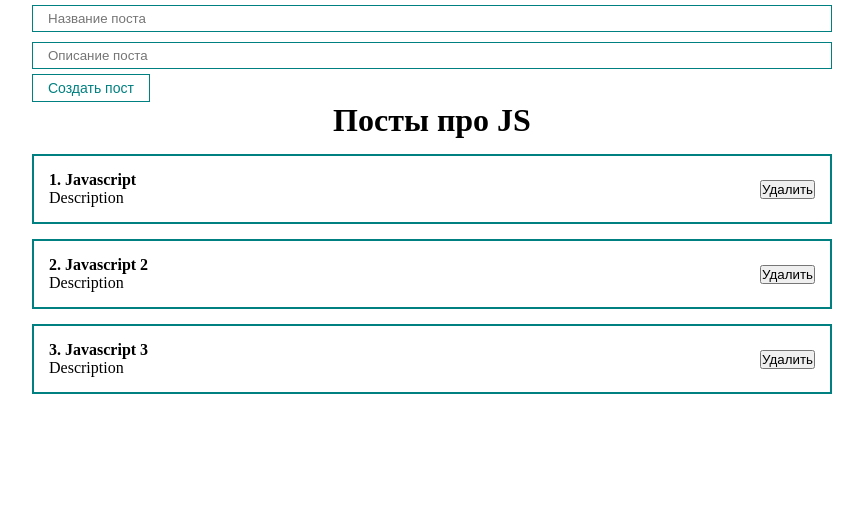
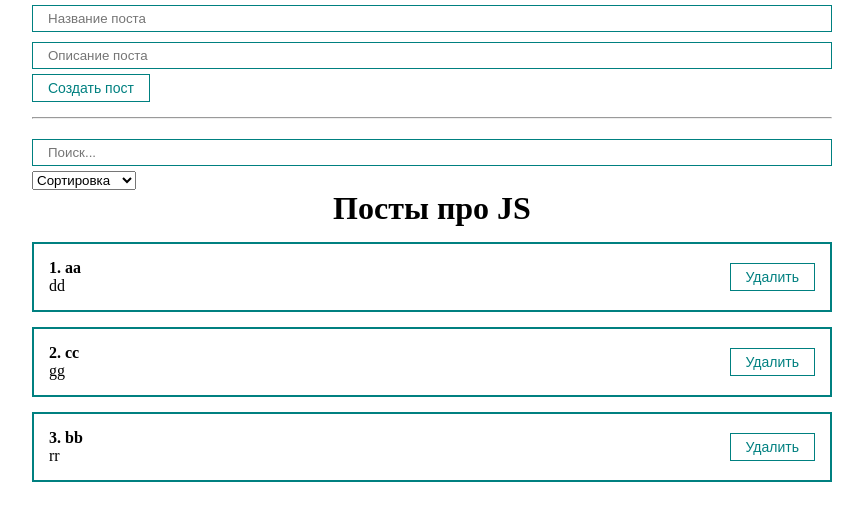
Before and after one commit to madaradayada/react_test_app, a React (Create React App) app in the folder my-app/: page / in a window 1280 px wide. Shown: the top 520 px of the page, without its empty margins (208-1071 px from the left). Built offline with nearby package versions, Linux system fonts and the light colour scheme.

Commit message:
add_select_and_options

```diff
--- a/my-app/src/App.jsx
+++ b/my-app/src/App.jsx
@@ -6,22 +6,67 @@
 import Postlist from "./componets/Postlist";
 import MyButton from "./componets/UI/button/MyButton";
 import MyInput from "./componets/UI/input/MyInput";
+import { useRef } from "react";
+import PostForm from "./componets/PostForm";
+import MySelect from "./componets/UI/select/MySelect";
 
 function App() {
   const [posts, setPosts] = useState([
-    { id: 1, title: "Javascript", body: "Description" },
-    { id: 2, title: "Javascript 2", body: "Description" },
-    { id: 3, title: "Javascript 3", body: "Description" },
+    { id: 1, title: "aa", body: "dd" },
+    { id: 2, title: "cc", body: "gg" },
+    { id: 3, title: "bb", body: "rr" },
   ]);
+
+  const [selectedSort, setSelectedSort] = useState('');
+  const [searchQuery, setSearchQuery] = useState('');
+
+  function getSortedPosts() {
+    console.log('Отработала функция сортед пост')
+    if(selectedSort) {
+      return [...posts].sort((a,b) => a[selectedSort].localeCompare(b[selectedSort]));
+    }
+    return posts;
+  }
+
+  const sortedPosts = getSortedPosts();
+
+  const createPost = (newPost) => {
+    setPosts( [...posts, newPost])
+  }
+
+  const removePost = (post) => {
+    setPosts(posts.filter(p => p.id !== post.id));
+  }
+
+  const sortPosts = (sort) => {
+    setSelectedSort(sort);
+  }
+
 
   return (
     <div className="App">
-      <form>
-        <MyInput type="text" placeholder="Название поста" />
-        <MyInput type="text" placeholder="Описание поста" />
-        <MyButton disabled>Создать пост</MyButton>
-      </form>
-      <Postlist posts={posts} title='Посты про JS'/>
+      <PostForm create={createPost}/>
+      <hr style={{margin: '15px 0'}}/>
+      <div>
+        <MyInput
+          value={searchQuery}
+          onChange={e=>setSearchQuery(e.target.value)}
+          placeholder='Поиск...'
+        />
+        <MySelect
+          value={selectedSort}
+          onChange={sortPosts}
+          defaultValue='Сортировка'
+          options={[
+            {value: 'title', name: 'По названию'},
+            {value: 'body', name: 'По описанию'},
+          ]}
+        />
+      </div>
+      {posts.length !== 0
+        ? <Postlist remove={removePost} posts={sortedPosts} title="Посты про JS" />
+        : <h1 style={{textAlign: 'center'}}>Посты не найдены!</h1>
+      }
     </div>
   );
 }
--- /dev/null
+++ b/my-app/src/componets/PostForm.jsx
@@ -0,0 +1,28 @@
+import React, { useState } from "react";
+import MyButton from "./UI/button/MyButton";
+import MyInput from "./UI/input/MyInput";
+
+const PostForm = ({create}) => {
+    const [post, setPost] = useState({title: '', body: ''});
+
+    const addNewPost = (e) => {
+        e.preventDefault();
+        const newPost = {
+            ...post, id: Date.now()
+        }
+        create(newPost)
+        setPost({title: '', body: ''});
+      };
+
+    return (
+        <form>
+        {/* управляемый компонент */}
+        <MyInput value={post.title} onChange={e => setPost({...post, title: e.target.value})} type="text" placeholder="Название поста" />
+        {/* неуправляемый компонент */}
+        <MyInput value={post.body} onChange={e => setPost({...post, body: e.target.value})} type="text" placeholder="Описание поста" />
+        <MyButton onClick={addNewPost}>Создать пост</MyButton>
+      </form>
+    );
+};
+
+export default PostForm;
--- a/my-app/src/componets/Postitems.jsx
+++ b/my-app/src/componets/Postitems.jsx
@@ -1,16 +1,17 @@
 import React from "react";
+import MyButton from "./UI/button/MyButton";
 
 const PostItem = (props) => {
     return (
         <div className='post'>
         <div className='post__content'>
-          <strong>{props.post.id}. {props.post.title}</strong>
+          <strong>{props.number}. {props.post.title}</strong>
           <div>
             {props.post.body}
           </div>
         </div>
         <div className='post__btns'>
-          <button>Удалить</button>
+          <MyButton onClick={() => props.remove(props.post)}>Удалить</MyButton>
         </div>
       </div>
     );
--- a/my-app/src/componets/Postlist.jsx
+++ b/my-app/src/componets/Postlist.jsx
@@ -1,12 +1,12 @@
 import React from "react";
 import PostItem from "./Postitems";
 
-const Postlist = ({posts, title}) => {
+const Postlist = ({posts, title, remove}) => {
   return (
     <div>
       <h1 style={{ textAlign: "center" }}>{title}</h1>
-      {posts.map((post) => (
-        <PostItem post={post} key={post.id} />
+      {posts.map((post, index) => (
+        <PostItem remove={remove} number={index + 1} post={post} key={post.id} />
       ))}
     </div>
   );
--- a/my-app/src/componets/UI/input/MyInput.jsx
+++ b/my-app/src/componets/UI/input/MyInput.jsx
@@ -1,10 +1,10 @@
 import React from "react";
 import classes from './MyInput.module.css';
 
-const MyInput = (props) => {
+const MyInput = React.forwardRef((props, ref) => {
     return (
-        <input className={classes.MyInput} {...props}/>
+        <input ref={ref} className={classes.MyInput} {...props}/>
     );
-};
+});
 
 export default MyInput;
--- /dev/null
+++ b/my-app/src/componets/UI/select/MySelect.jsx
@@ -0,0 +1,16 @@
+import React from "react";
+
+const MySelect = ({options, defaultValue, value, onChange}) => {
+    return (
+        <select value={value} onChange={event => onChange(event.target.value)}>
+            <option disabled value="">{defaultValue}</option>
+            {options.map(option =>
+                <option key={option.value} value={option.value}>
+                    {option.name}
+                </option>
+                )}
+        </select>
+    );
+};
+
+export default MySelect;
```
